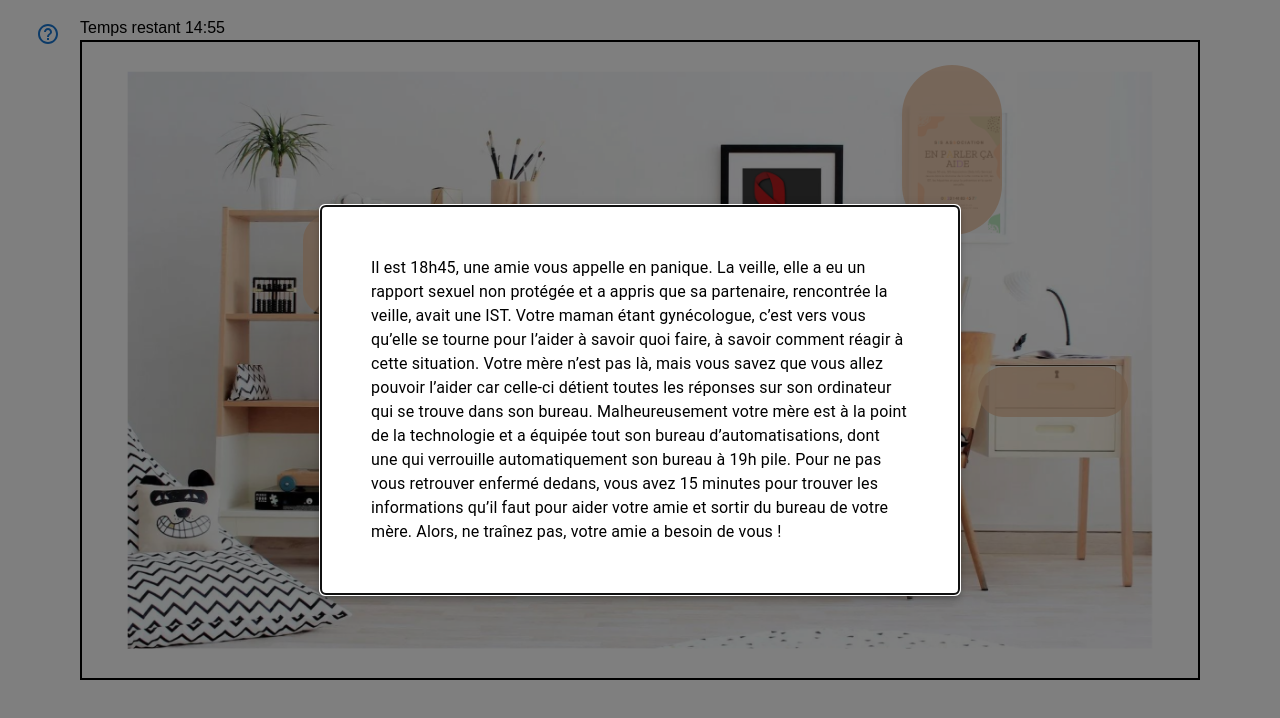
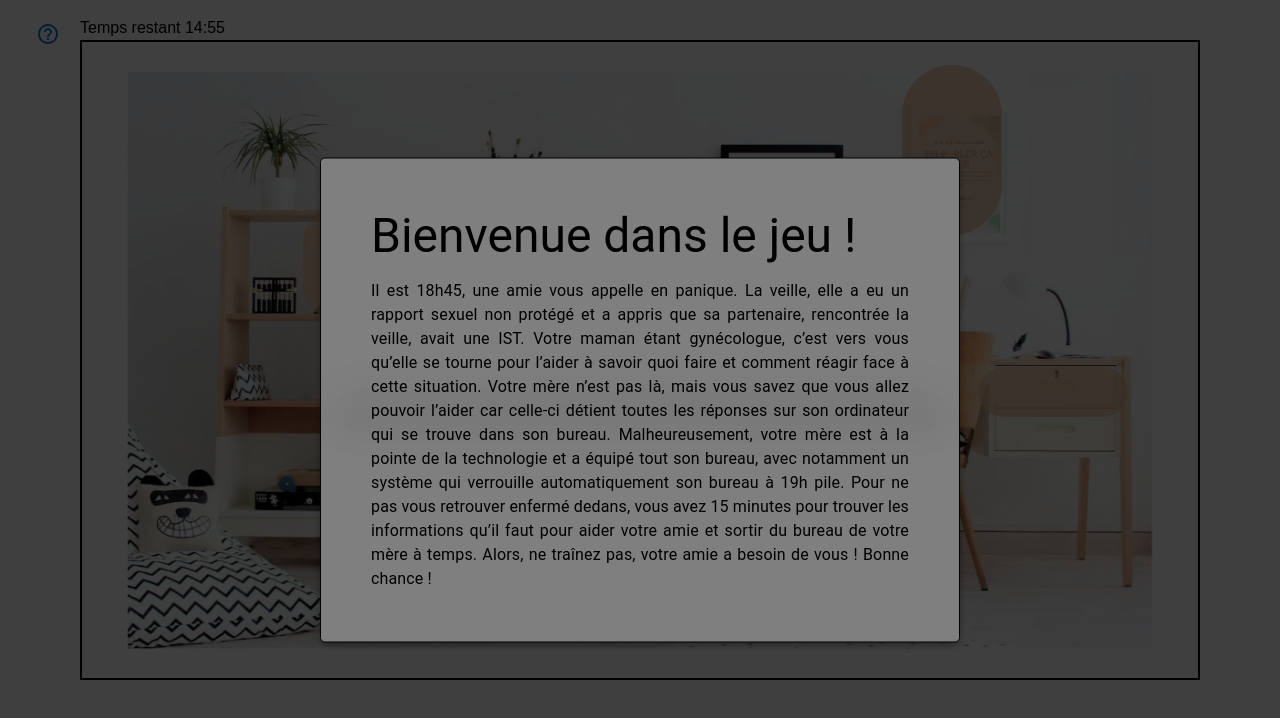
Before and after one commit to Alexandre-Fernique/nuit-info, a React (Create React App) app: page / in a window 1280 px wide. Shown: the top 718 px of the page. Built offline with nearby package versions, Linux system fonts and the light colour scheme.

Commit message:
feat(Modal_start)

```diff
--- a/src/App.tsx
+++ b/src/App.tsx
@@ -76,7 +76,7 @@ function App() {
   const [isSuccessDialogVisible, setIsSuccessDialogVisible] = useState<boolean>(false);
   const [currentInventory, setCurrentInventory] = useState<Card[]>([]);
   const [pointsOfInterest, setPointsOfInterest] = useState<PointOfInterest[]>(initialPointsOfInterest);
-  const [currentStep, setCurrentStep] = useState<number>(1);
+  const [currentStep, setCurrentStep] = useState<number>(0);
   const [cardOpened, setCardOpened] = useState<Card|undefined>(undefined);
   const lastStep = 8;
 
@@ -128,12 +128,15 @@ function App() {
           aria-describedby="modal-modal-description"
       >
 
-              <Stack  padding="50px" direction='column' spacing='10px' sx={{backgroundColor:"white",border:'1.5px black solid', borderRadius:"5px", boxShadow: 5,top:"50%",left:"50%",transform: 'translate(-50%, -50%)', position:"absolute"}}>
+              <Stack  padding="50px" direction='column' spacing='15px' sx={{backgroundColor:"white",border:'1.5px black solid', borderRadius:"5px", boxShadow: 5,top:"50%",left:"50%",transform: 'translate(-50%, -50%)', position:"absolute"}}>
+                        <Typography variant="h3" id="modal-modal-title">
+                          Bienvenue dans le jeu !
+                        </Typography>
+                        <Typography align='justify'>
 
-                        <Typography>
-                            Il est 18h45, une amie vous appelle en panique. La veille, elle a eu un rapport sexuel non protégée et a appris que sa partenaire, rencontrée la veille, avait une IST. Votre maman étant gynécologue, c’est vers vous qu’elle se tourne pour l’aider à savoir quoi faire, à savoir comment réagir à cette situation. Votre mère n’est pas là, mais vous savez que vous allez pouvoir l’aider car celle-ci détient toutes les réponses sur son ordinateur qui se trouve dans son bureau.
+                            Il est 18h45, une amie vous appelle en panique. La veille, elle a eu un rapport sexuel non protégé et a appris que sa partenaire, rencontrée la veille, avait une IST. Votre maman étant gynécologue, c’est vers vous qu’elle se tourne pour l’aider à savoir quoi faire et comment réagir face à cette situation. Votre mère n’est pas là, mais vous savez que vous allez pouvoir l’aider car celle-ci détient toutes les réponses sur son ordinateur qui se trouve dans son bureau.
 
-                            Malheureusement votre mère est à la point de la technologie et a équipée tout son bureau d’automatisations, dont une qui verrouille automatiquement son bureau à 19h pile. Pour ne pas vous retrouver enfermé dedans, vous avez 15 minutes pour trouver les informations qu’il faut pour aider votre amie et sortir du bureau de votre mère. Alors, ne traînez pas, votre amie a besoin de vous !
+                            Malheureusement, votre mère est à la pointe de la technologie et a équipé tout son bureau, avec notamment un système qui verrouille automatiquement son bureau à 19h pile. Pour ne pas vous retrouver enfermé dedans, vous avez 15 minutes pour trouver les informations qu’il faut pour aider votre amie et sortir du bureau de votre mère à temps. Alors, ne traînez pas, votre amie a besoin de vous ! Bonne chance !
                     </Typography>
 
             </Stack>
--- a/src/data/cards.tsx
+++ b/src/data/cards.tsx
@@ -41,14 +41,14 @@ const keyCard = new Card(9, "Une clé", "", "Elle ouvre un tiroir...", <div></di
 const keyComponent = (<GenericCard card={keyCard}/>)
 
 
-const computerWithoutPowerCard = new Card(10, "Ordinateur sans batterie", "Decsription ?", "Il ne sert à rien sans batterie...", <div></div>, computer_without_power);
+const computerWithoutPowerCard = new Card(10, "Ordinateur sans batterie", "L'ordinateur ne veut pas s'allumer, il faut le brancher...", "Il ne sert à rien sans batterie...", <div></div>, computer_without_power);
 const computerComponent = (<GenericCard card={computerWithoutPowerCard}/>)
 
 const drawerCard = (<DrawerCard list_card={9} text="Ouvrir"/>)
-const drawerCardEntier = new Card(5, "Tiroir", "Un tiroir fermé à clef...", "La serrure est fermée, seul une clef peut l'ouvrir", drawerCard, drawer);
+const drawerCardEntier = new Card(5, "Tiroir", "Un tiroir fermé à clef...", "La serrure est fermée, seul une clef peut l'ouvrir...", drawerCard, drawer);
 const drawerComponent = (<GenericCard card={drawerCardEntier}/>)
 
-const chargerCard = new Card(14, "Chargeur", "Un chargeur qu'il faut débloquer", "Penser aux couleurs du mémo", <CableMachine/>, chargeurImg);
+const chargerCard = new Card(14, "Chargeur", "Un chargeur qu'il faut débloquer, trouvez les couleurs dans le bon ordre", "Penser aux couleurs du mémo", <CableMachine/>, chargeurImg);
 const chargerComponent = (<GenericCard card={drawerCardEntier}/>)
 
 const chestCard = new Card( 1, "Coffre", "Un coffre fermé avec un code", "Avez-vous bien regardé l'affiche ?",  <ChestCard/>, chestImg)
```
